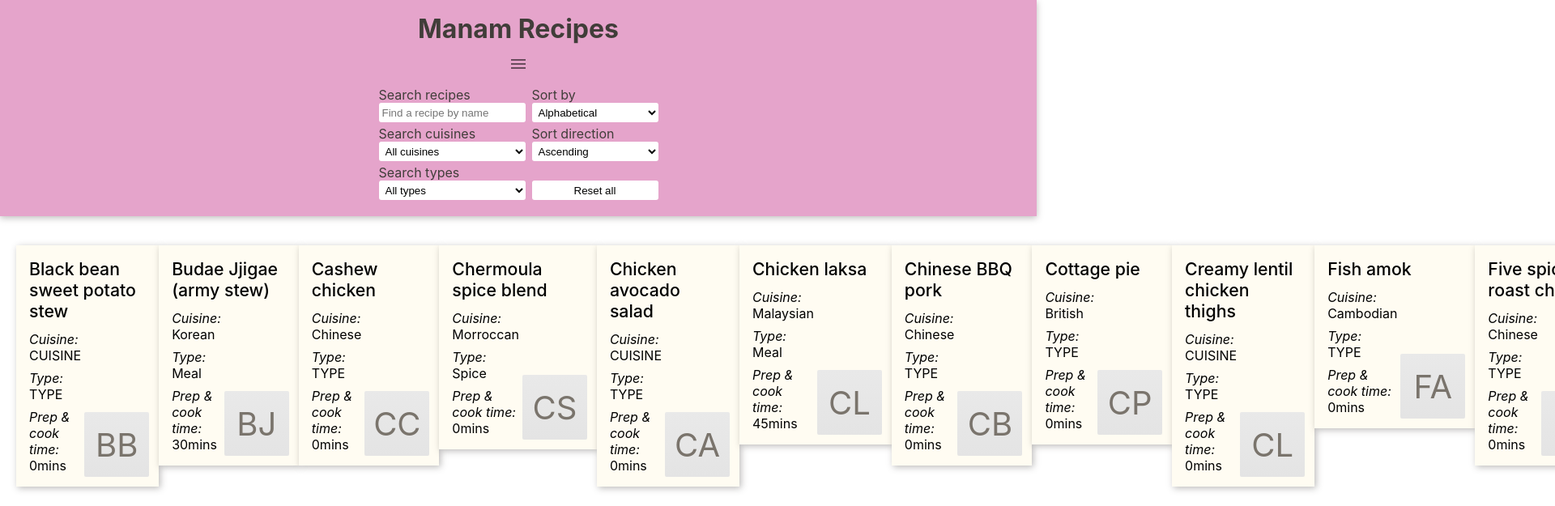
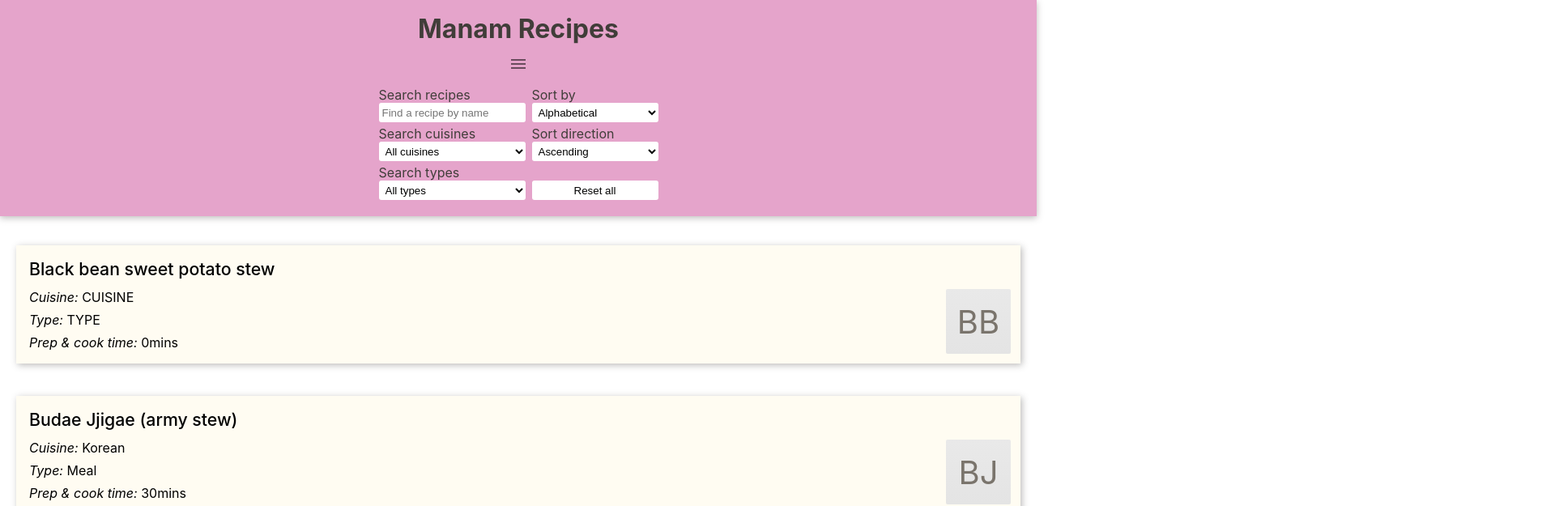
Before and after one commit to kin-au/manam-recipes, a React (Create React App) app: page /recipes in a window 1280 px wide. Shown: the top 625 px of the page at 81% size, 1920 px wide, since content can reach past the window. Built offline with nearby package versions, Linux system fonts and the light colour scheme.

Commit message:
recipes page flex

```diff
--- a/src/pages/Recipes/Recipes.style.js
+++ b/src/pages/Recipes/Recipes.style.js
@@ -2,7 +2,7 @@ import styled from "styled-components";
 
 const Container = styled.div`
   display: flex;
-  flex-grow: 1;
+  flex-direction: column;
 `;
 
 export { Container };
```
